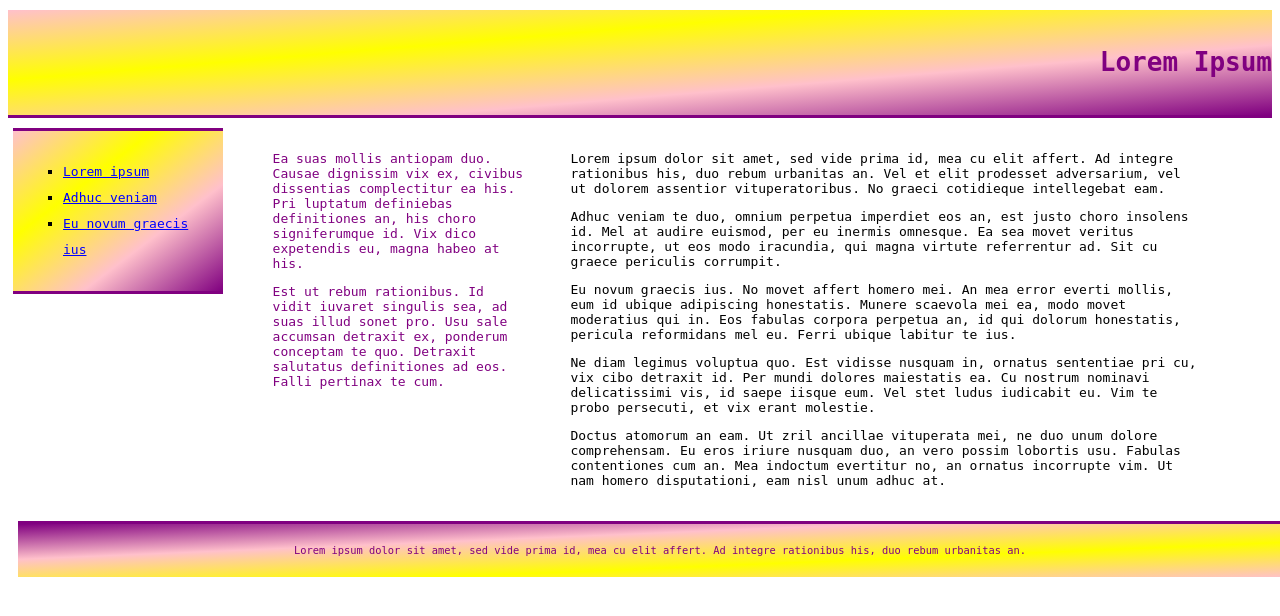
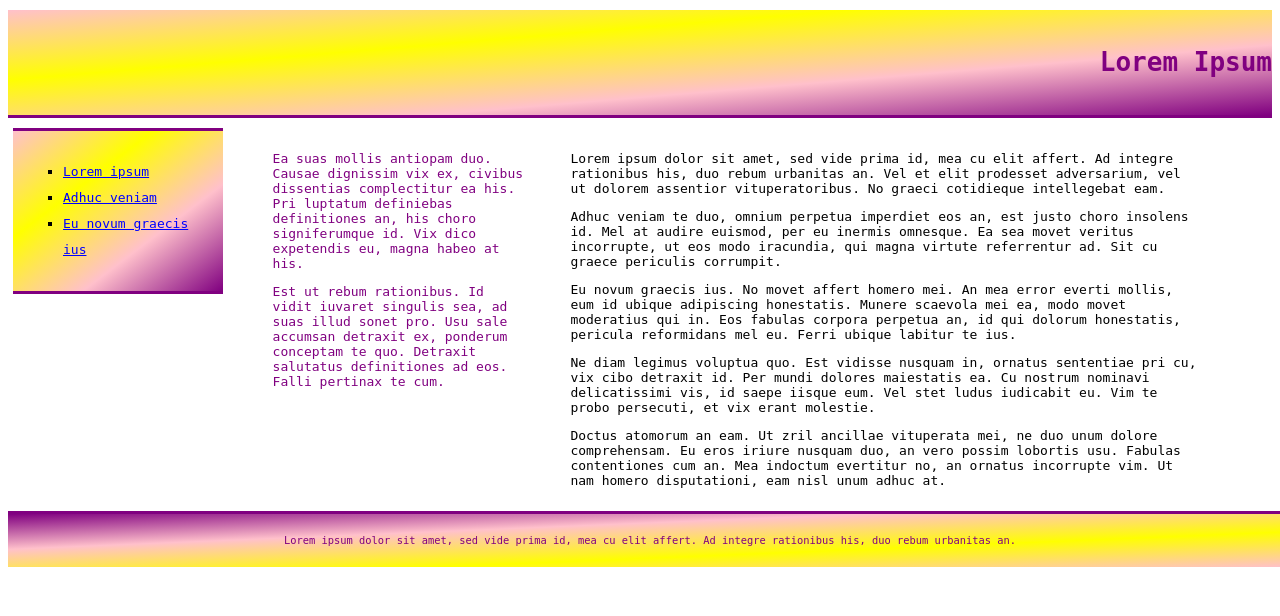
Before and after one commit to 23Emaaaa/WebBased, a PHP site: page /Emanuele-Dajko.html in a window 1280 px wide. Shown: the top 616 px of the page. Run offline with PHP 8.4, Linux system fonts and the light colour scheme.

Commit message:
Update CSS styles for font-family and footer

```diff
--- a/TecnologieWeb/PreparazioneCompito/ES2-CSS/esercizio_css/2attempt.css
+++ b/TecnologieWeb/PreparazioneCompito/ES2-CSS/esercizio_css/2attempt.css
@@ -1,12 +1,3 @@
-/* Reset dei margini e dei padding */
-body,
-h1,
-p,
-ul,
-li {
-    max-width: 100%;
-}
-
 /*
     Tutti i font devono avere la stessa font-family, che deve essere monospace.
     La dimensione deve essere del 100%.
@@ -16,7 +7,7 @@
     font-family: monospace;
     font-size: 100%;
     overflow-x: hidden;
-    overflow-y: hidden;
+    overflow-y: visible;
 }
 
 /*
@@ -122,11 +113,11 @@
     Margin e padding devono essere simili a quelli riportati nello screenshot.
 */
 footer {
+    clear: both;
     background: linear-gradient(to top left, pink, yellow, pink, purple);
     width: 100%;
     border-top: 3px solid purple;
-    margin: 10px 10px 20px 10px;
-    padding: 10px 10px;
+    padding: 10px;
     text-align: center;
 }
 
```
